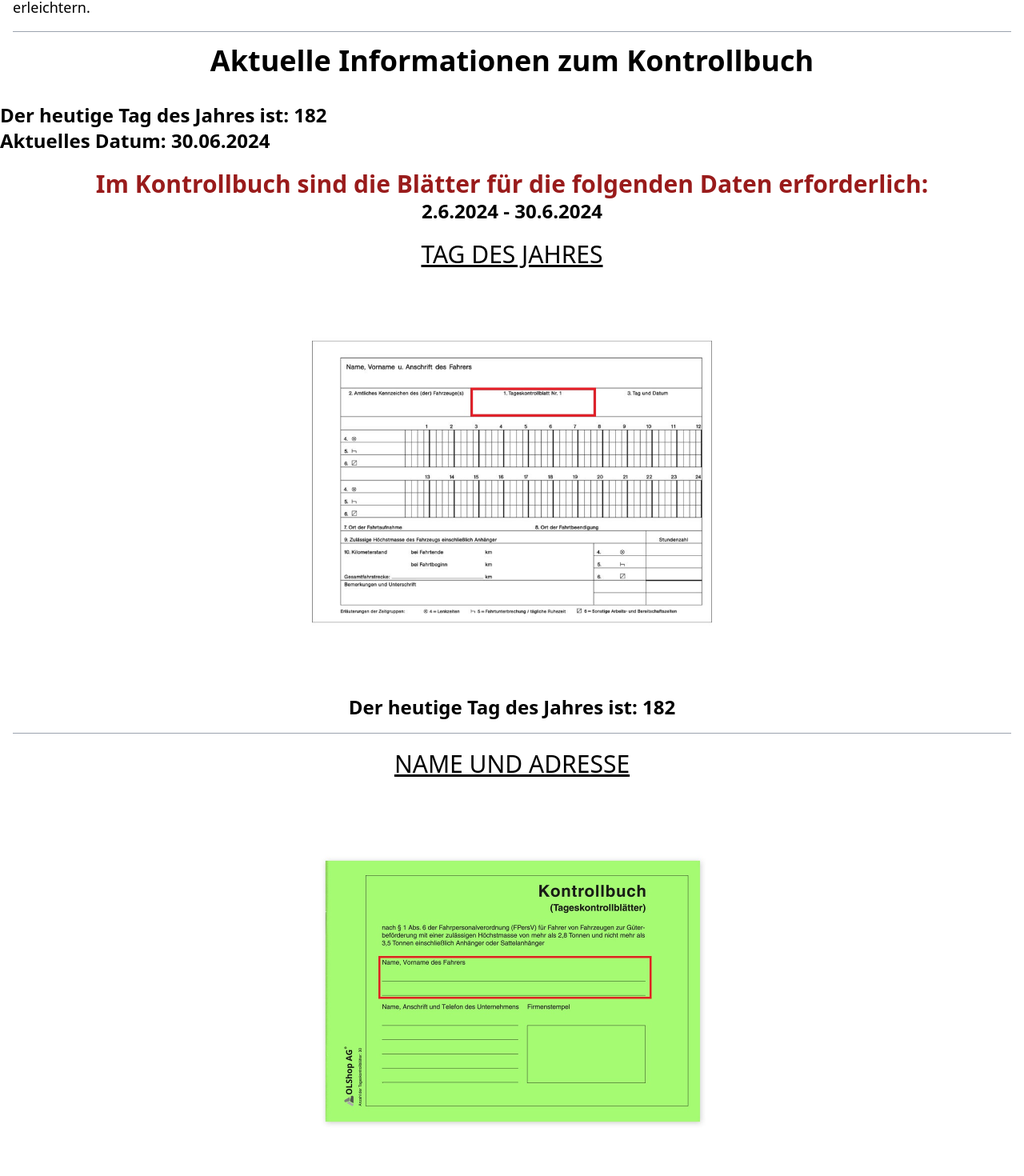
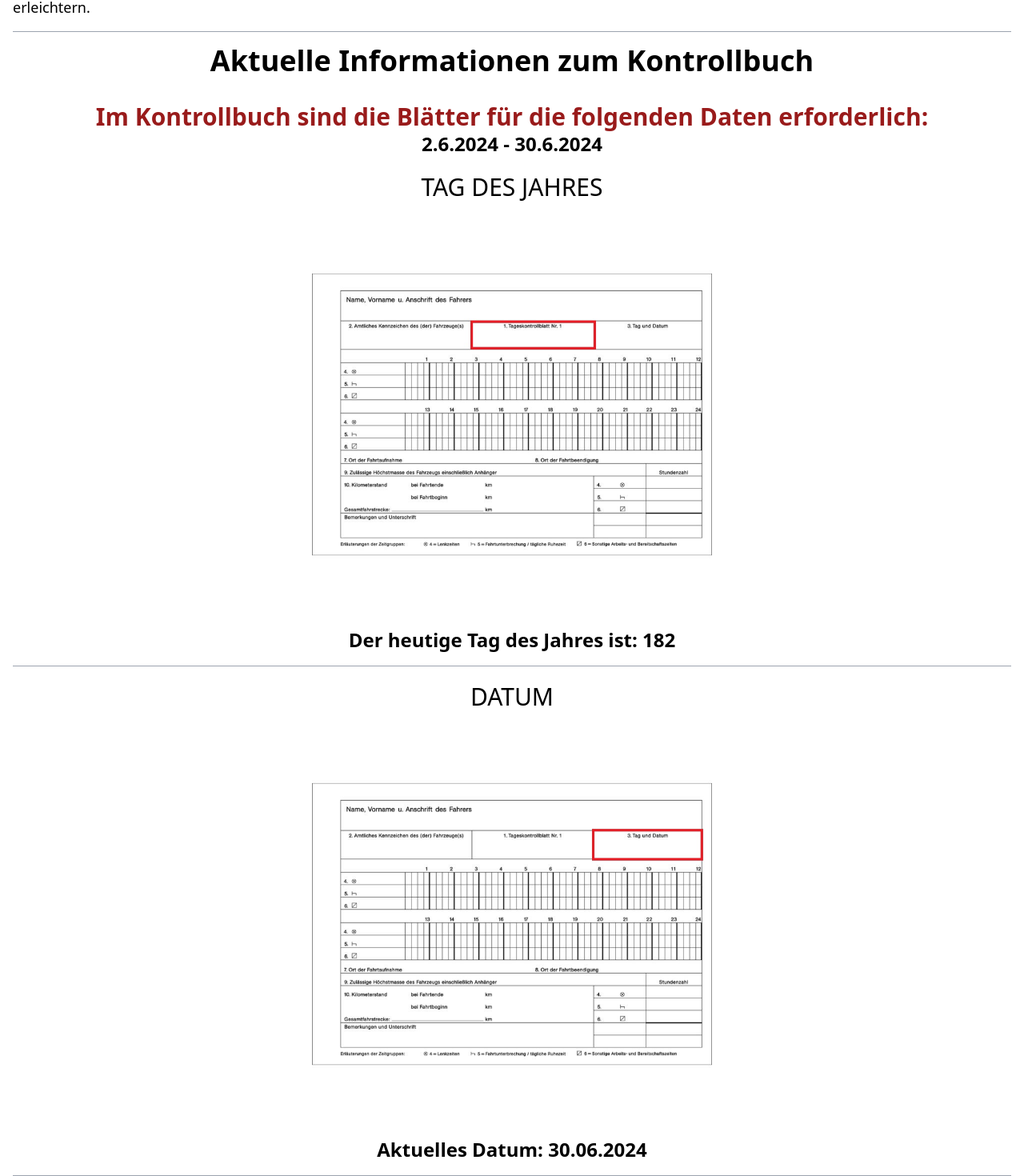
Before and after one commit to Krasimir-Hristov/DHL-Driver-Assitant-Dev, a React (Vite) app in the folder frontend/: page /controllbook in a window 1280 px wide. Shown: the part 377-1847 px from the top of the page at 80% size. Built offline with nearby package versions, Linux system fonts and the light colour scheme.

Commit message:
add date object in my array

```diff
--- a/frontend/src/pages/ControllBook.tsx
+++ b/frontend/src/pages/ControllBook.tsx
@@ -5,6 +5,7 @@ import { useTranslation } from 'react-i18next';
 import greenBookImg from '../assets/controlBookImg/controllBook.jpg';
 import dayOfYearImg from '../assets/controlBookImg/cbDayOfYear.jpg';
 import nameAndFamilyImg from '../assets/controlBookImg/cbName.jpg';
+import currentDateImg from '../assets/controlBookImg/cbDate.jpg';
 
 import DayOfYear from '../components/DayOfYear';
 import CurrentDate from '../components/CurrentDate';
@@ -41,15 +42,13 @@ const ControllBook: React.FC = () => {
       <h1 className='text-2xl md:text-3xl lg:text-4xl mb-8 font-bold text-center '>
         {t('controlBookInfo')}
       </h1>
-      <DayOfYear />
-      <CurrentDate />
 
       <h2 className='justify-center text-center mt-5'>
         <DateRange />
       </h2>
 
       <div>
-        <h2 className='justify-center text-center mt-5 text-3xl underline uppercase'>
+        <h2 className='justify-center text-center mt-5 text-3xl  uppercase'>
           {t('cbDayOfTheYear')}
         </h2>
         <div className='flex justify-center my-4'>
@@ -68,15 +67,34 @@ const ControllBook: React.FC = () => {
         <hr className='border-t border-gray-400 mx-4 my-4' />
       </div>
 
+      <div>
+        <h2 className='justify-center text-center mt-5 text-3xl  uppercase'>
+          {t('cbDate')}
+        </h2>
+        <div className='flex justify-center my-4'>
+          <img
+            src={currentDateImg}
+            alt={t('cbDate')}
+            width={400} // Запазете тези стойности за по-малки екрани
+            height={400} // Запазете тези стойности за по-малки екрани
+            className='w-96 h-96 lg:w-[500px] lg:h-[500px]' // Добавете класове за големи екрани
+          />
+        </div>
+        <p className='justify-center text-center text-2xl'>
+          <CurrentDate />
+        </p>
+        <hr className='border-t border-gray-400 mx-4 my-4' />
+      </div>
+
       {rows.map((row, index) => (
         <div key={index} className='row'>
-          <h2 className='justify-center text-center mt-5 text-3xl underline uppercase'>
+          <h2 className='justify-center text-center mt-5 text-3xl  uppercase'>
             {row.title}
           </h2>
           <div className='flex justify-center my-4'>
             <img
               src={row.image}
-              alt='Calendar'
+              alt={row.title}
               width={400} // Запазете тези стойности за по-малки екрани
               height={400} // Запазете тези стойности за по-малки екрани
               className='w-96 h-96 lg:w-[500px] lg:h-[500px]' // Добавете класове за големи екрани
```
